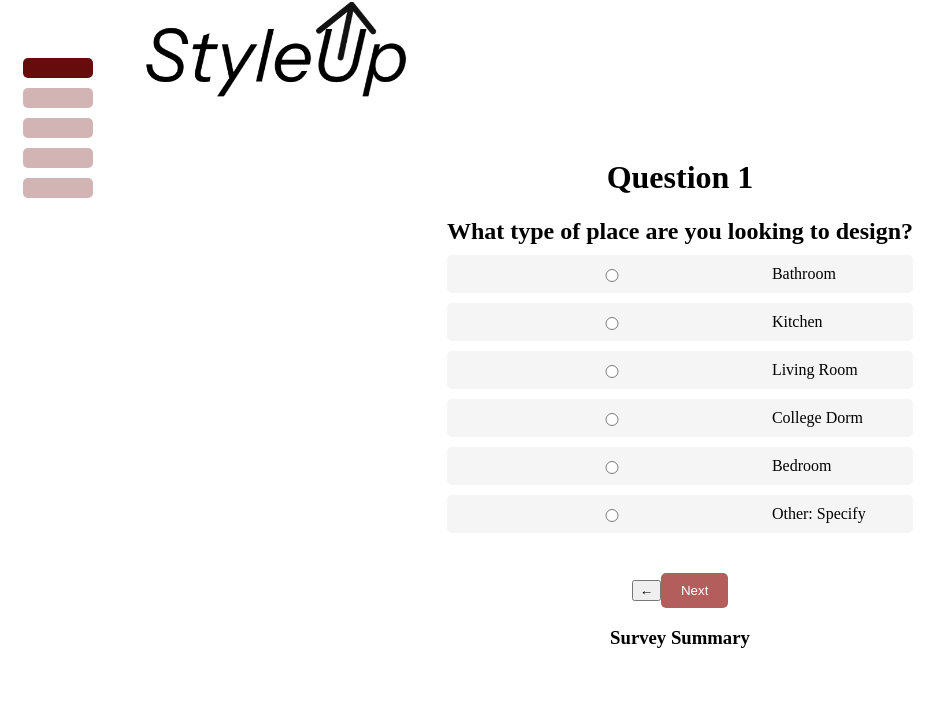
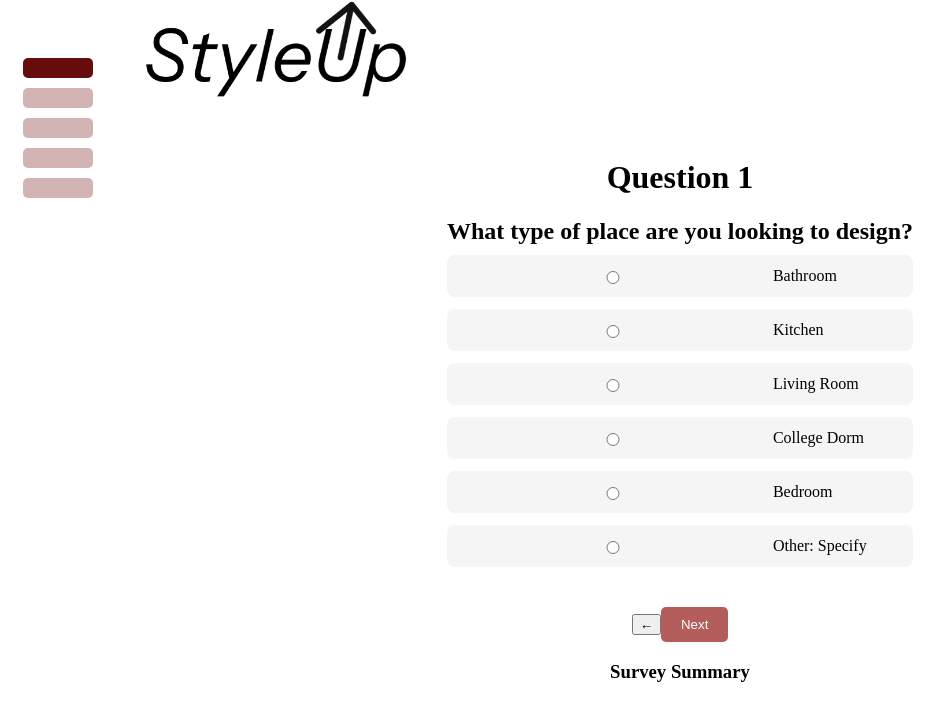
Before and after one commit to bharpe02/StyleUp, a React (Create React App) app in the folder front-end/: page /Survey in a window 1280 px wide. Shown: the top 720 px of the page, without its empty margins (0-952 px from the left). Built offline with nearby package versions, Linux system fonts and the light colour scheme.

Commit message:
Trying to make question1 look better (I didn't do much)

```diff
--- a/front-end/src/assets/stylesheets/SurveyPage.css
+++ b/front-end/src/assets/stylesheets/SurveyPage.css
@@ -57,20 +57,28 @@ h2 {
 .options {
   display: flex;
   flex-direction: column;
-  gap: 10px;
+  gap: 12px;
 }
 
 .option {
   display: flex;
   align-items: center;
   background: #f5f5f5;
-  padding: 10px;
-  border-radius: 5px;
+  padding: 12px 16px;
+  border-radius: 8px;
   cursor: pointer;
+  transition: background-color 0.2s ease, transform 0.1s ease;
+  font-size: 16px;
 }
 
-input[type="radio"] {
+.option input[type="radio"] {
   margin-right: 10px;
+  margin-left: 0;
+}
+
+.option:hover {
+  background: #e0e0e0;
+  transform: translateY(-1px);
 }
 
 .next-button {
@@ -81,6 +89,10 @@ input[type="radio"] {
   border-radius: 5px;
   margin-top: 20px;
   cursor: pointer;
+}
+
+.next-button:hover {
+  background: #9c4d4d;
 }
 
 /*Question 2*/
```
